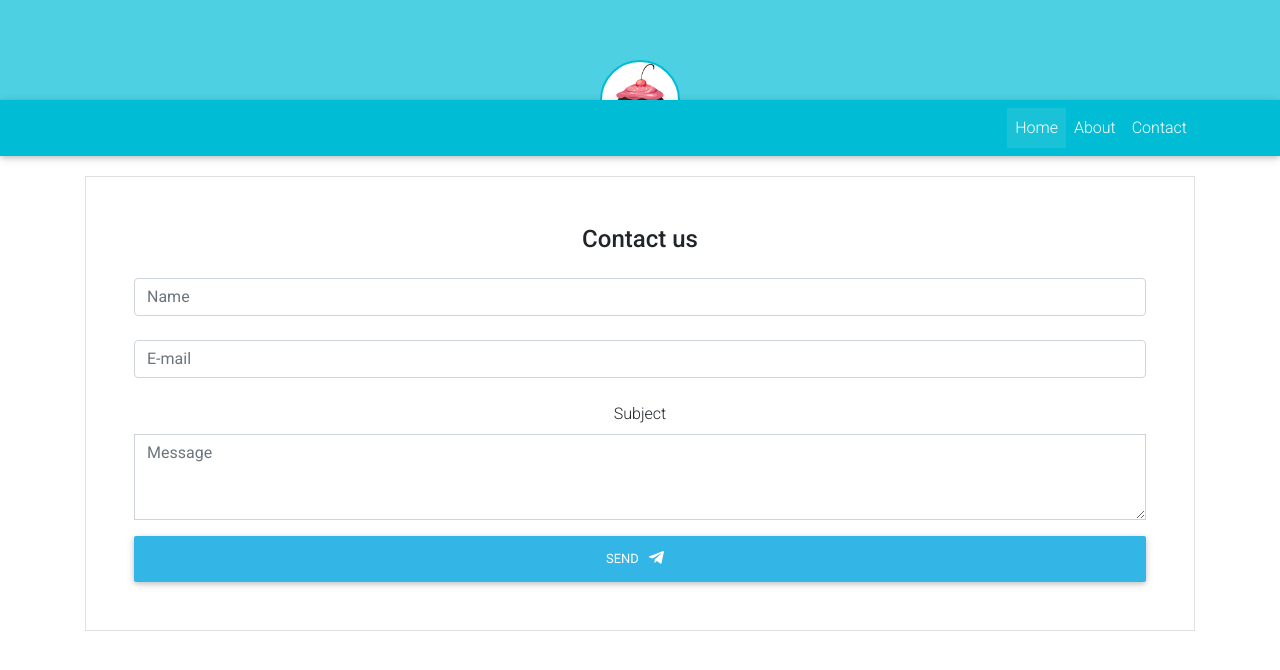
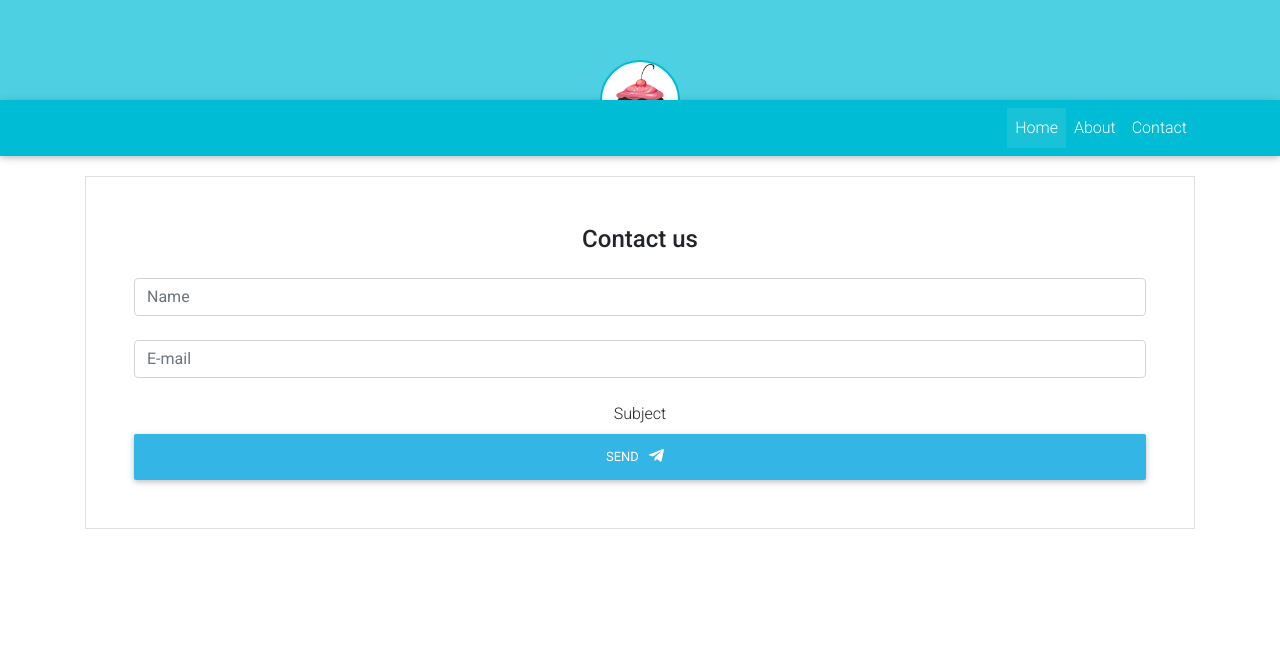
Before and after one commit to brayanmcz/LeslysWebsite, a React (Create React App) app: page /contact in a window 1280 px wide. Shown: the top 670 px of the page. Built offline with nearby package versions, Linux system fonts and the light colour scheme.

Commit message:
testing no redirect

```diff
--- a/src/Pages/contact/Form.js
+++ b/src/Pages/contact/Form.js
@@ -26,9 +26,6 @@ class ContactForm extends Component {
               <label>Subject</label>
 
 
-              <div className="form-group">
-                  <textarea className="form-control rounded-0" id="exampleFormControlTextarea2" rows="3" placeholder="Message" name="message"></textarea>
-              </div>
 
 
               <button className="btn btn-info btn-block" type="submit">Send<i class="fab fa-lg fa-telegram-plane send-icon"></i></button>
```
